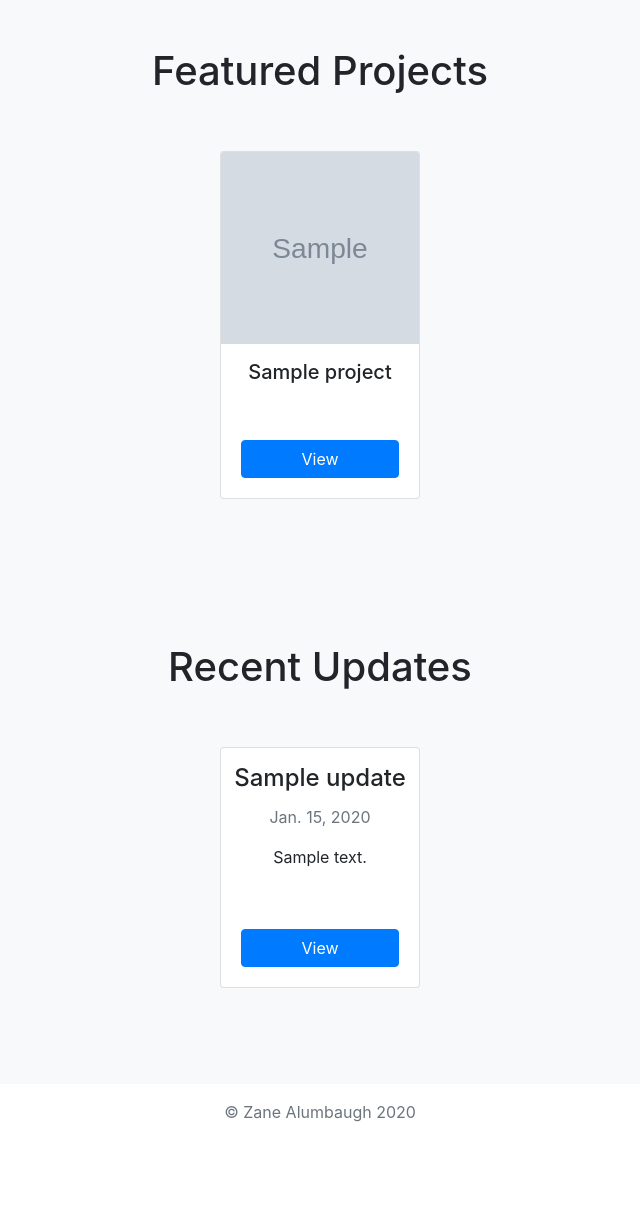
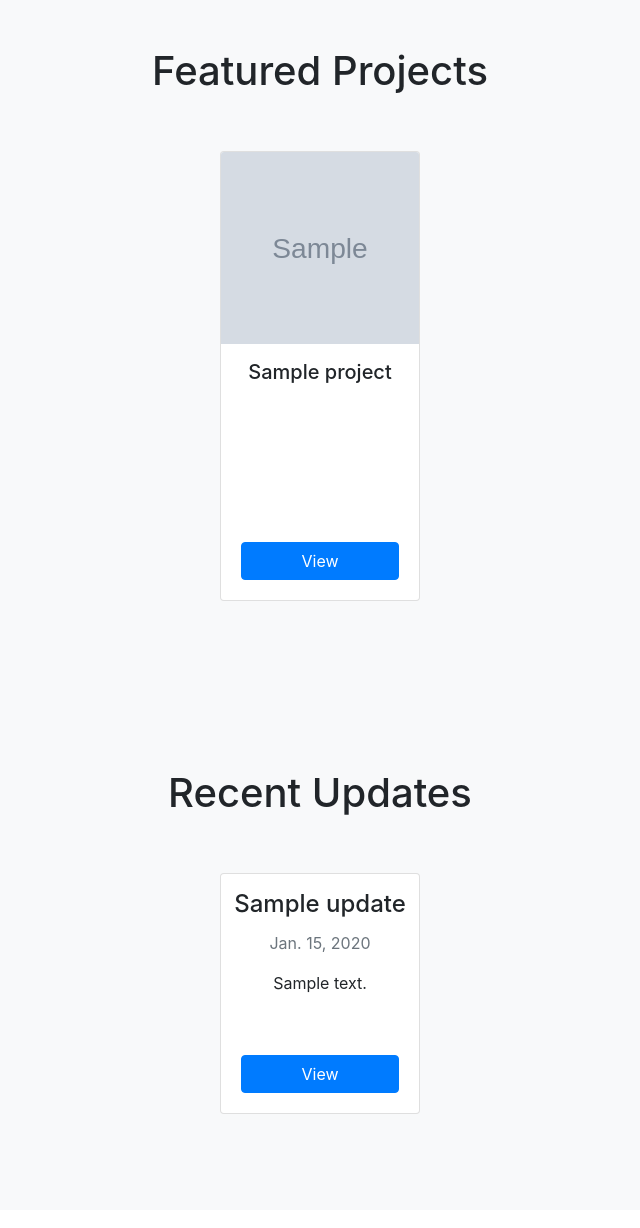
Before and after one commit to zanedma/portfolio-site, a Django app: page / in a window 1280 px wide. Shown: the part 539-1767 px from the top of the page, without its empty margins (320-960 px from the left). Before the commit the page ends 1661 px from the top, so only its background shows below. Run offline with Django 3.2, Linux system fonts and the light colour scheme; tables that the repository leaves empty hold one stand-in row (values such as "Sample post"); grey boxes marked "Sample" are stand-in pictures; some libraries are stand-ins or nearby versions.

Commit message:
fixed height

```diff
--- a/templates/projectcards.html
+++ b/templates/projectcards.html
@@ -15,7 +15,7 @@
       {% for project in projects.all %}
         {% if project.featured %}
           <div class="col-auto">
-            <div class="card mb-4 h-100" style="width: 200px;">
+            <div class="card mb-4" style="width: 200px; height: 450px;">
               {% if project.image.url != None %}
                 <img class="card-img-top" src="{{ project.image.url }}">
               {% endif %}
```
